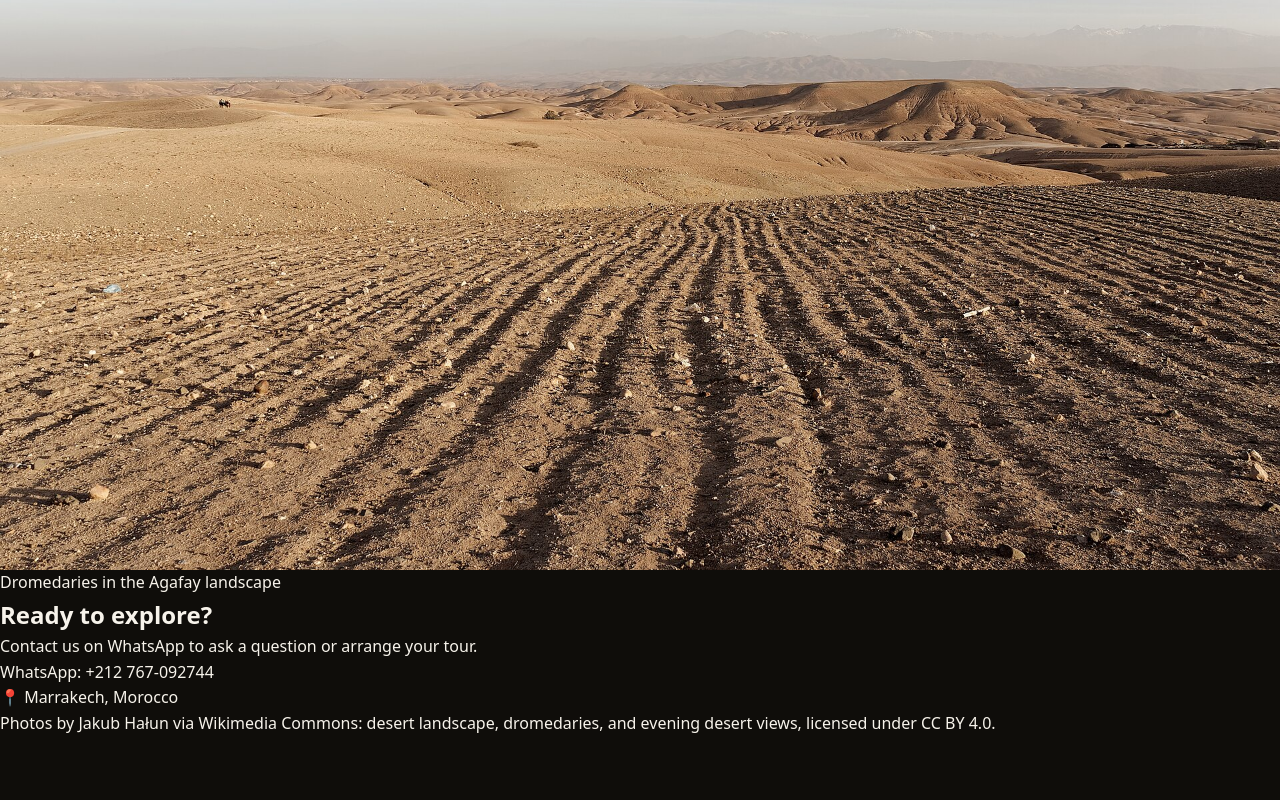
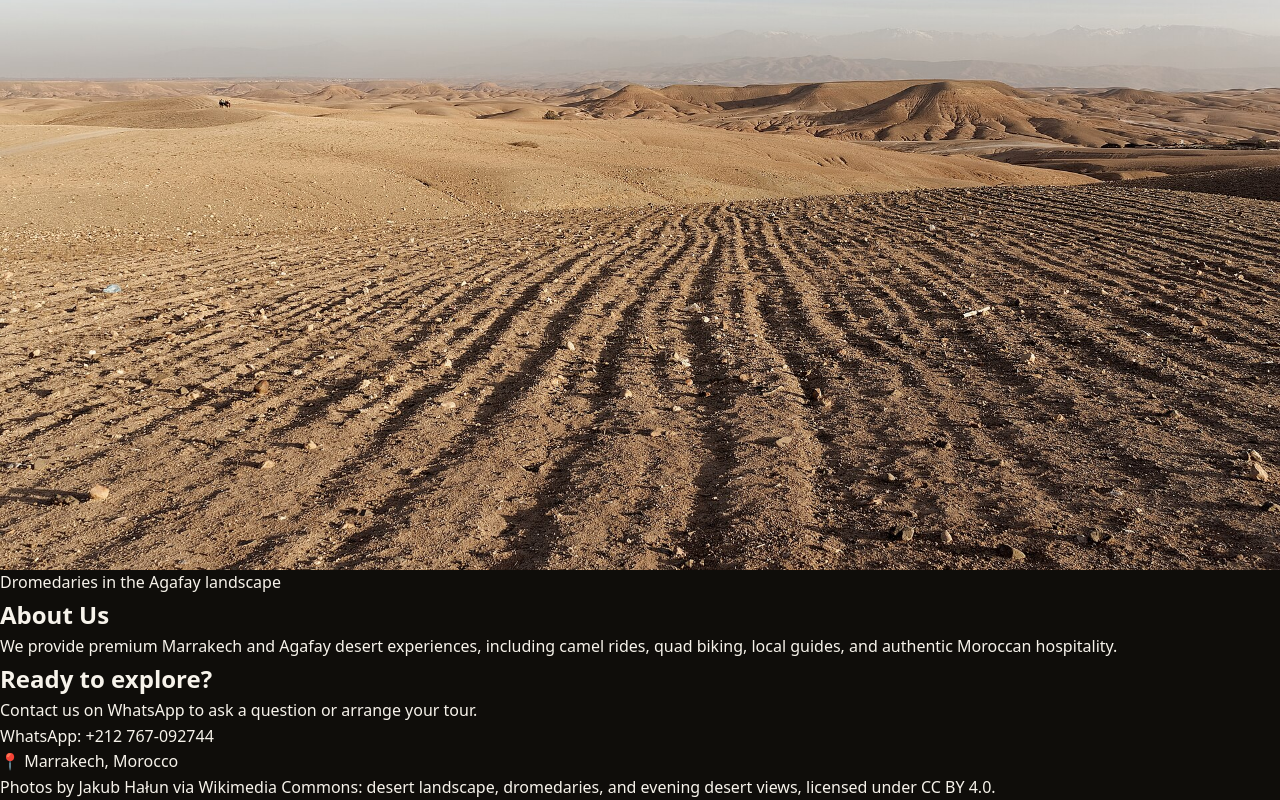
Before and after one commit to noureddineroukeibi/marrakech-tour-guide, a plain HTML site: page index.html in a window 1280 px wide. Shown: the part 3909-4709 px from the top of the page. Before the commit the page ends 4645 px from the top, so only its background shows below. Drawn offline with Linux system fonts and the light colour scheme; a script that the page names is missing.

Commit message:
Fix Activities link and add About Us section

```diff
--- a/index.html
+++ b/index.html
@@ -188,7 +188,16 @@
                 </figure>
             </div>
         </section>
-
+<section id="about">
+    <div class="section-title">
+        <h2>About Us</h2>
+        <p>
+            We provide premium Marrakech and Agafay desert experiences,
+            including camel rides, quad biking, local guides, and authentic
+            Moroccan hospitality.
+        </p>
+    </div>
+</section>
         <section class="contact" id="contact" aria-labelledby="contact-title">
             <div class="section-title">
                 <h2 id="contact-title">Ready to explore?</h2>
```
